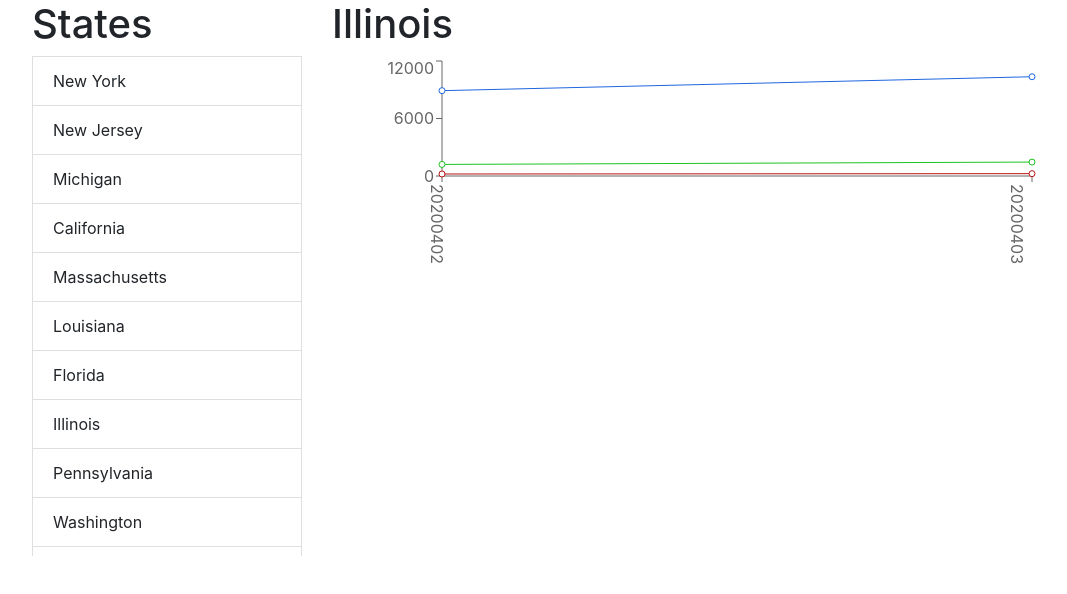
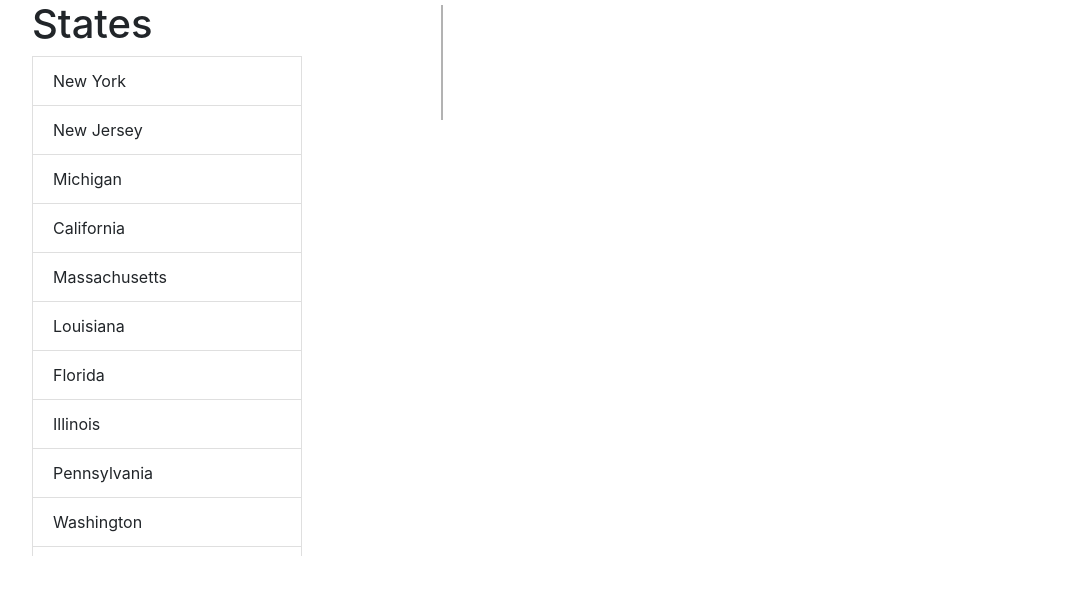
Before and after one commit to bbemis017/covid, a React (Create React App) app in the folder frontend/: page / in a window 1280 px wide. Shown: the top 594 px of the page, without its empty margins (38-1105 px from the left). Built offline with nearby package versions, Linux system fonts and the light colour scheme.

Commit message:
Add States dynamically

```diff
--- a/frontend/src/LineGraph.js
+++ b/frontend/src/LineGraph.js
@@ -1,36 +1,76 @@
-import { LineChart, Line, XAxis, YAxis, Tooltip, /*ResponsiveContainer*/ } from 'recharts';
+import { LineChart, Line, XAxis, YAxis, Tooltip} from 'recharts';
 import React from 'react';
+import { connect } from 'react-redux';
 import covidData from './worldometer'
+import _ from 'lodash';
 
 class LineGraph extends React.Component {
+
+	get_data_points(state_list, raw_data) {
+		/* Each point should contain:
+		 * 	Date - x value
+		 *  state 1 - y value
+		 *  state 2 - y value
+		 **/
+		let data_type = 'New Cases';
+		let date_map = {};
+
+		_.forEach(raw_data, (record) => {
+			if( _.includes(state_list, record['State']) ){
+				if( !_.has(date_map, record['Date']) ){
+					date_map[record['Date']] = {}
+				}
+				console.log(record['Date'], record['State'], record[data_type]);
+				date_map[record['Date']][record['State']] = record[data_type];
+			}
+		});
+
+		let points = [];
+		_.forEach(date_map, (data, date) => {
+			console.log(date, data);
+			let point = {...data, 'Date': date};
+			points.push(point);
+		});
+
+		return points;
+	}
+
+	get_state_list() {
+		let selected = [];
+		_.forEach(this.props.selected, (is_selected, name) => {
+			if(is_selected) {
+				selected.push(name);
+			}
+		});
+		return selected;
+	}
+
 	render() {
 		console.log(covidData)
-		let state = 'Illinois';
-		let stateData = [];
-		for(let i = 0; i < covidData.length; i++){
-			if ( covidData[i]['State'] === state ) {
-				stateData.push(covidData[i])
-			}
-		}
-		console.log(stateData);
+		let data_type = 'New Cases';
+		let state_list = this.get_state_list();
+		let stateData = this.get_data_points(state_list, covidData);
+
 		return (
 			<div className="line-chart col-9">
-				<h1>{state}</h1>
-				{/* <ResponsiveContainer width="100%" minHeight="500px"> */}
 				<LineChart width={730} height={250} data={stateData}
 					margin={{ top: 5, right: 30, left: 50, bottom: 100 }}>
 					<XAxis dataKey="Date" tick={{angle: 90, dy: 40}}/>
 					<YAxis />
 					<Tooltip />
-						<Line type="monotone" dataKey="New Cases" stroke="#1dc220" />
-						<Line type="monotone" dataKey="Total Cases" stroke="#1f66e0" />
-						<Line type="monotone" dataKey="Total Deaths" stroke="#b81414" />
+					{state_list.map((state) =>
+						<Line type="monotone" dataKey={state} stroke="#1dc220" strokeWidth="3"/>
+					)}
 				</LineChart>
-				{/* </ResponsiveContainer> */}
 			</div>
 		);
 	}
 }
 
+function mapStateToProps(state) {
+    return {
+      selected: state.selected_states
+    };
+  }
 
-export default LineGraph
+export default connect(mapStateToProps)(LineGraph);
```
Lines whose indentation alone changed are shown as unchanged.
